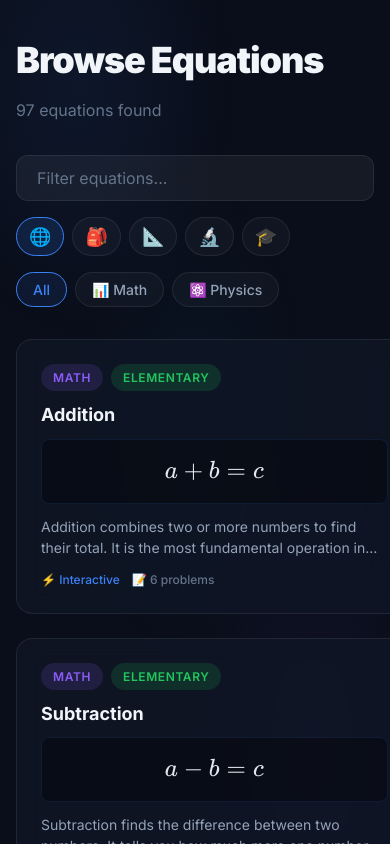
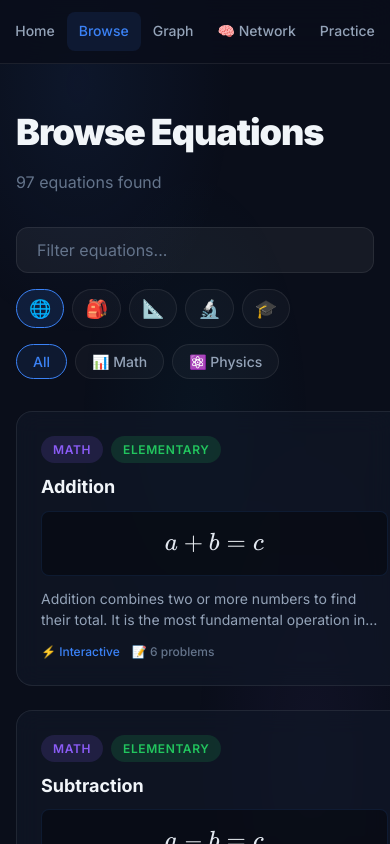
Before and after one commit to punyopan/equation-explorer, a React (Vite) app: page /#/browse in a window 390 px wide. Shown: the top 844 px of the page. Built offline with nearby package versions, Linux system fonts and the light colour scheme.

Commit message:
style: hide only logo on mobile navbar, keep nav links centered

```diff
--- a/src/components/Navbar.css
+++ b/src/components/Navbar.css
@@ -146,7 +146,21 @@
 }
 
 @media (max-width: 768px) {
-  .navbar {
+  .navbar__logo {
     display: none;
   }
+  .navbar__search {
+    display: none;
+  }
+  .navbar__inner {
+    justify-content: center;
+    gap: var(--space-2);
+  }
+  .navbar__links {
+    gap: 0;
+  }
+  .navbar__link {
+    padding: var(--space-2) var(--space-3);
+    font-size: var(--fs-sm);
+  }
 }
--- a/src/pages/Browse.css
+++ b/src/pages/Browse.css
@@ -123,9 +123,6 @@
 }
 
 @media (max-width: 768px) {
-  .browse {
-    padding-top: var(--space-8);
-  }
   .browse__grid {
     grid-template-columns: 1fr;
   }
--- a/src/pages/EquationDetail.css
+++ b/src/pages/EquationDetail.css
@@ -205,9 +205,6 @@
 }
 
 @media (max-width: 768px) {
-  .detail {
-    padding-top: var(--space-8);
-  }
   .detail__title {
     font-size: var(--fs-3xl);
   }
--- a/src/pages/EquationNetwork.css
+++ b/src/pages/EquationNetwork.css
@@ -41,9 +41,3 @@
   border: 1px solid rgba(255, 255, 255, 0.06);
   background: rgba(15, 23, 42, 0.4);
 }
-
-@media (max-width: 768px) {
-  .equation-network {
-    padding-top: var(--space-4);
-  }
-}
--- a/src/pages/GraphExplorer.css
+++ b/src/pages/GraphExplorer.css
@@ -283,8 +283,7 @@
   .graph-explorer {
     flex-direction: column;
     position: relative;
-    height: 100vh;
-    margin-top: 0;
+    /* navbar is still visible, keep height accounting for it */
   }
 
   /* Graph fills the viewport */
--- a/src/pages/Home.css
+++ b/src/pages/Home.css
@@ -274,7 +274,6 @@
 @media (max-width: 768px) {
   .home__hero {
     min-height: 60vh;
-    padding-top: 0;
   }
   .home__title {
     font-size: var(--fs-4xl);
```
